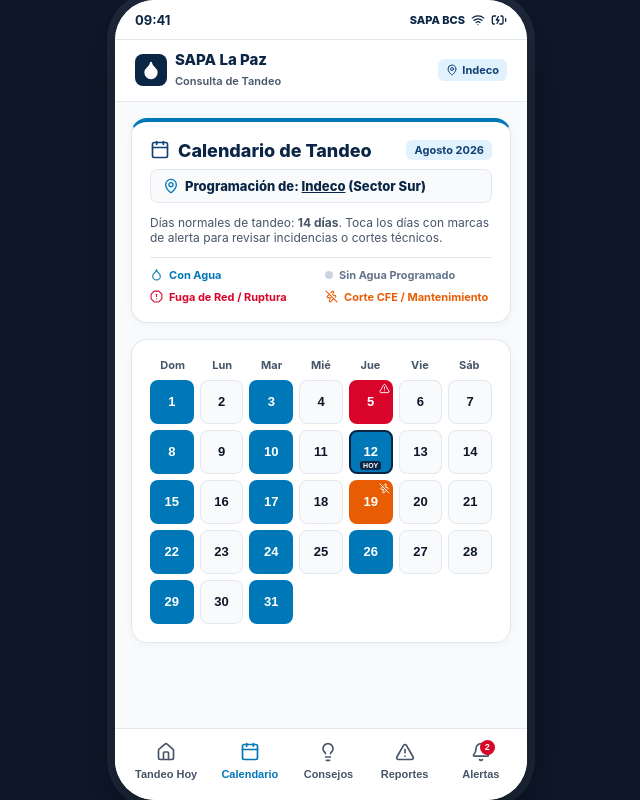
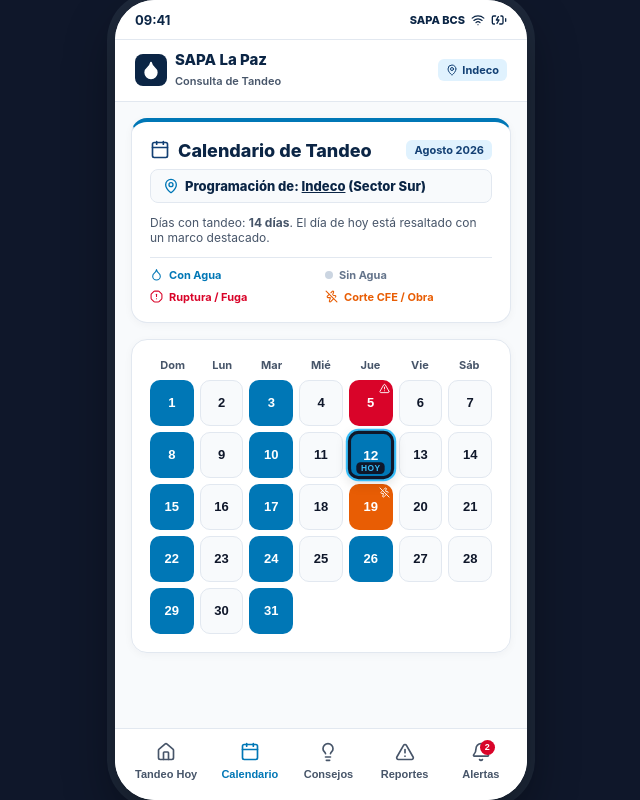
Before and after one commit to MRBONESMX/SAPABCS, a React (Vite) app: page / in a window 1280 px wide. Both pictures are taken after a click on the button "Calendario". Shown: the whole page, without its empty margins (319-959 px from the left). Built offline with nearby package versions, Linux system fonts and the light colour scheme.

Commit message:
Highlight current day in WaterCalendar

```diff
--- a/src/components/calendar/WaterCalendar.jsx
+++ b/src/components/calendar/WaterCalendar.jsx
@@ -5,23 +5,24 @@
 export default function WaterCalendar({ colonia }) {
   const [diaSeleccionado, setDiaSeleccionado] = useState(null);
 
+  // Obtener el día actual en tiempo real del sistema
+  const hoyReal = new Date().getDate(); // Ej. 12
+
   const diasMes = Array.from({ length: 31 }, (_, i) => i + 1);
 
-  // Obtener percances configurados para la colonia activa
   const percancesColonia = PERCANCES_MOCK[colonia.id] || [];
 
   const getEstadoDia = (dia) => {
-    // Verificar si hay percance específico en esta fecha para la colonia activa
     const percance = percancesColonia.find((p) => p.dia === dia);
     if (percance) {
       return { tipo: 'percance', data: percance };
     }
 
-    if (colonia.estado === 'mantenimiento' && dia === 12) {
+    if (colonia.estado === 'mantenimiento' && dia === hoyReal) {
       return {
         tipo: 'percance',
         data: {
-          dia: 12,
+          dia: hoyReal,
           tipo: 'obra_general',
           titulo: 'Mantenimiento de Red Principal',
           badge: 'Obra SAPA',
@@ -37,7 +38,6 @@
     return { tipo: 'sin_agua' };
   };
 
-  // Íconos visuales de percance
   const renderIconoPercance = (nombreIcono, size = 16, color = '#FFFFFF') => {
     switch (nombreIcono) {
       case 'ZapOff': return <ZapOff size={size} color={color} />;
@@ -53,7 +53,7 @@
   return (
     <div style={{ paddingBottom: '20px' }}>
 
-      {/* Header Limpio con la Colonia Específica */}
+      {/* Header */}
       <div className="clean-card" style={{ marginBottom: '16px', borderTop: '4px solid var(--water-accent)' }}>
         <div style={{ display: 'flex', alignItems: 'center', justifyContent: 'space-between', marginBottom: '6px' }}>
           <div style={{ display: 'flex', alignItems: 'center', gap: '8px' }}>
@@ -76,27 +76,27 @@
         </div>
 
         <p style={{ fontSize: '12px', color: 'var(--text-muted)' }}>
-          Días normales de tandeo: <b>{totalDiasConAgua} días</b>. Toca los días con marcas de alerta para revisar incidencias o cortes técnicos.
+          Días con tandeo: <b>{totalDiasConAgua} días</b>. El día de hoy está resaltado con un marco destacado.
         </p>
 
-        {/* Leyenda de colores ampliada con Percances */}
+        {/* Leyenda */}
         <div style={{ display: 'grid', gridTemplateColumns: '1fr 1fr', gap: '8px', marginTop: '12px', paddingTop: '10px', borderTop: '1px solid var(--border-subtle)' }}>
           <div style={{ display: 'flex', alignItems: 'center', gap: '6px', fontSize: '11px', fontWeight: 700, color: 'var(--water-accent)' }}>
             <Droplet size={13} color="var(--water-accent)" /> Con Agua
           </div>
           <div style={{ display: 'flex', alignItems: 'center', gap: '6px', fontSize: '11px', fontWeight: 700, color: 'var(--no-water-gray)' }}>
-            <div style={{ width: '8px', height: '8px', borderRadius: '50%', background: '#CBD5E1' }} /> Sin Agua Programado
+            <div style={{ width: '8px', height: '8px', borderRadius: '50%', background: '#CBD5E1' }} /> Sin Agua
           </div>
           <div style={{ display: 'flex', alignItems: 'center', gap: '6px', fontSize: '11px', fontWeight: 700, color: '#D90429' }}>
-            <AlertOctagon size={13} color="#D90429" /> Fuga de Red / Ruptura
+            <AlertOctagon size={13} color="#D90429" /> Ruptura / Fuga
           </div>
           <div style={{ display: 'flex', alignItems: 'center', gap: '6px', fontSize: '11px', fontWeight: 700, color: '#E85D04' }}>
-            <ZapOff size={13} color="#E85D04" /> Corte CFE / Mantenimiento
+            <ZapOff size={13} color="#E85D04" /> Corte CFE / Obra
           </div>
         </div>
       </div>
 
-      {/* Grid del Mes */}
+      {/* Grid del Mes con el Día de HOY Resaltado */}
       <div className="clean-card">
         <div style={{ display: 'grid', gridTemplateColumns: 'repeat(7, 1fr)', textAlign: 'center', gap: '4px', marginBottom: '8px' }}>
           {['Dom', 'Lun', 'Mar', 'Mié', 'Jue', 'Vie', 'Sáb'].map((d) => (
@@ -109,7 +109,7 @@
         <div style={{ display: 'grid', gridTemplateColumns: 'repeat(7, 1fr)', gap: '6px' }}>
           {diasMes.map((dia) => {
             const estadoObj = getEstadoDia(dia);
-            const isHoy = dia === 12;
+            const isHoy = dia === hoyReal;
 
             let bg = '#F8FAFC';
             let color = 'var(--text-dark)';
@@ -132,12 +132,16 @@
                 key={dia}
                 onClick={() => setDiaSeleccionado({ dia, estadoObj })}
                 style={{
-                  height: '44px',
-                  borderRadius: '8px',
+                  height: '46px',
+                  borderRadius: '10px',
                   background: bg,
                   color: color,
-                  border: isHoy ? '2px solid var(--primary-navy)' : border,
-                  fontWeight: 700,
+                  // Resaltado visual prominente para el día de HOY
+                  border: isHoy ? '3px solid #0F172A' : border,
+                  boxShadow: isHoy ? '0 0 0 2px #38BDF8, 0 4px 12px rgba(0,0,0,0.15)' : 'none',
+                  transform: isHoy ? 'scale(1.05)' : 'none',
+                  zIndex: isHoy ? 10 : 1,
+                  fontWeight: 800,
                   fontSize: '13px',
                   display: 'flex',
                   flexDirection: 'column',
@@ -149,15 +153,15 @@
               >
                 <span>{dia}</span>
 
-                {/* Ícono de Percance en la esquina del día */}
                 {iconElement && (
                   <div style={{ position: 'absolute', top: '2px', right: '3px' }}>
                     {iconElement}
                   </div>
                 )}
 
+                {/* Badge HOY Prominente */}
                 {isHoy && (
-                  <span style={{ fontSize: '7px', background: 'var(--primary-navy)', color: 'white', padding: '1px 3px', borderRadius: '3px', position: 'absolute', bottom: '2px' }}>
+                  <span style={{ fontSize: '8px', background: '#0F172A', color: '#38BDF8', padding: '1px 4px', borderRadius: '4px', position: 'absolute', bottom: '2px', fontWeight: 900, letterSpacing: '0.5px' }}>
                     HOY
                   </span>
                 )}
@@ -167,7 +171,7 @@
         </div>
       </div>
 
-      {/* Bottom Sheet Interactivo con Diseño Específico de Percance */}
+      {/* Bottom Sheet */}
       {diaSeleccionado && (
         <div className="bottom-sheet-overlay" onClick={() => setDiaSeleccionado(null)}>
           <div className="bottom-sheet" onClick={(e) => e.stopPropagation()}>
@@ -179,7 +183,7 @@
                   Detalle para {colonia.nombre}
                 </span>
                 <h3 style={{ fontSize: '18px', fontWeight: 800, color: 'var(--primary-navy)' }}>
-                  {diaSeleccionado.dia} de Agosto, 2026
+                  {diaSeleccionado.dia} de Agosto, 2026 {diaSeleccionado.dia === hoyReal ? '(HOY)' : ''}
                 </h3>
               </div>
               <button
@@ -190,7 +194,6 @@
               </button>
             </div>
 
-            {/* SI HAY UN PERCANCE REGISTRADO EN ESTE DÍA */}
             {diaSeleccionado.estadoObj.tipo === 'percance' ? (
               <div
                 style={{
@@ -207,7 +210,7 @@
                     {diaSeleccionado.estadoObj.data.badge}
                   </span>
                   <span style={{ fontSize: '11px', fontWeight: 700, color: diaSeleccionado.estadoObj.data.color }}>
-                    Incidencia Reportada
+                    Incidencia Registrada
                   </span>
                 </div>
 
@@ -220,11 +223,10 @@
                 </p>
 
                 <div style={{ background: 'white', padding: '8px 10px', borderRadius: '6px', fontSize: '11px', color: 'var(--text-muted)', fontWeight: 600 }}>
-                  ⚠️ <b>Impacto estimado:</b> Retraso temporal o interrupción de bombeo durante la jornada.
+                  ⚠️ <b>Impacto:</b> Posible reducción de presión durante la jornada.
                 </div>
               </div>
             ) : (
-              /* DÍA NORMAL (CON O SIN AGUA) */
               <div style={{ padding: '14px', background: '#F8FAFC', borderRadius: '12px', border: '1px solid var(--border-subtle)', marginBottom: '16px' }}>
                 <div style={{ display: 'flex', alignItems: 'center', gap: '8px', marginBottom: '6px' }}>
                   <Clock size={18} color="var(--water-accent)" />
@@ -236,14 +238,14 @@
                 </div>
                 <p style={{ fontSize: '12px', color: 'var(--text-muted)' }}>
                   {diaSeleccionado.estadoObj.tipo === 'con_agua'
-                    ? `Servicio continuo en la red de ${colonia.nombre}. Se recomienda encender equipo de bombeo.`
+                    ? `Servicio continuo en la red de ${colonia.nombre}. Se recomienda encender el equipo de bombeo.`
                     : 'Día de descanso de red para presurización de sectores contiguos.'}
                 </p>
               </div>
             )}
 
             <button className="btn-solid" onClick={() => setDiaSeleccionado(null)}>
-              Entendido
+              Cerrar Detalle
             </button>
           </div>
         </div>
```
